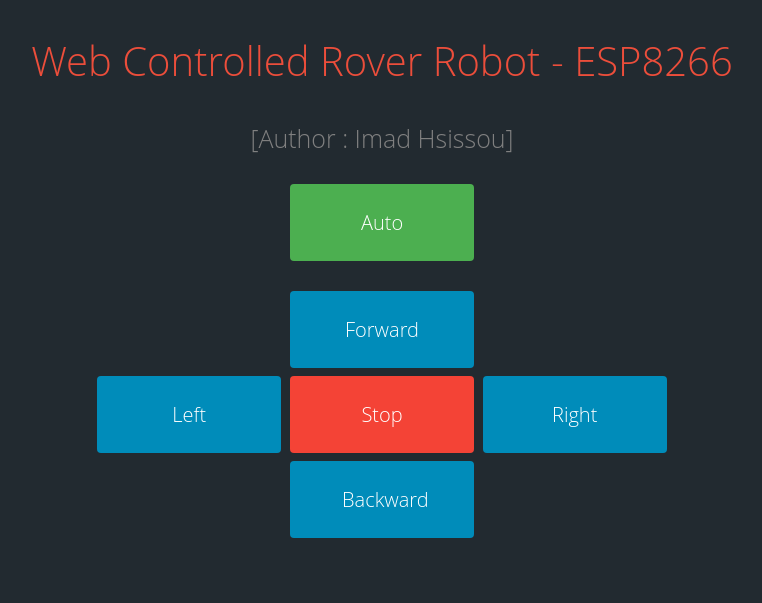
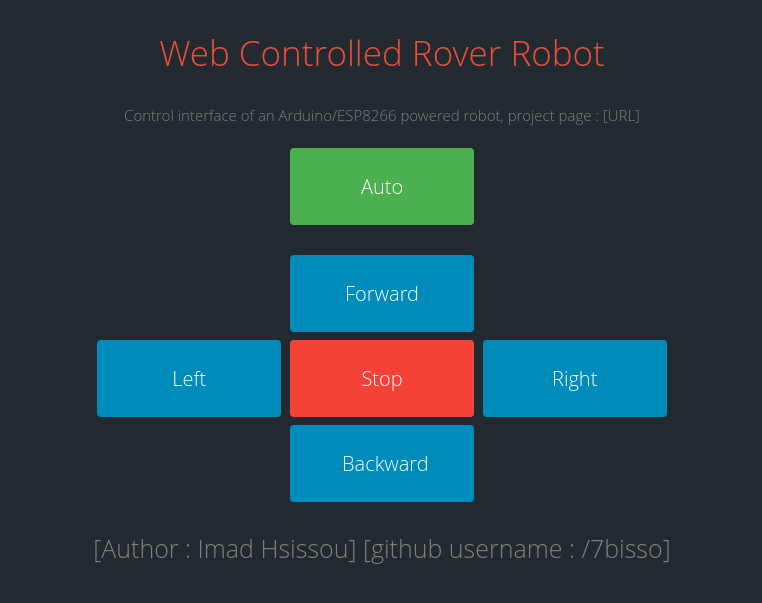
Before and after one commit to imadhsissou/imadhsissou.github.io, a Jekyll site: the page Iot/robot.html, which Jekyll copies as it is, in a window 1280 px wide. Shown: the top 603 px of the page, without its empty margins (258-1020 px from the left). Built offline with Jekyll 4.4.1, drawn with Linux system fonts in a browser that asks for light colours.

Commit message:
Update robot.html

```diff
--- a/Iot/robot.html
+++ b/Iot/robot.html
@@ -31,8 +31,8 @@
 </head>
 <body style="background-color : #222A30;" >
 
-<h2 style="color : #EC4E3B; font-family: 'Open Sans' ; font-size: 40px; font-weight: 300; text-align: center;">Web Controlled Rover Robot - ESP8266</h2>
-<h3 style="color : gray; font-family: 'Open Sans' ; font-size: 25px; font-weight: 300; text-align: center;">[Author : Imad Hsissou]<h3>
+<h2 style="color : #EC4E3B; font-family: 'Open Sans' ; font-size: 35px; font-weight: 300; text-align: center;">Web Controlled Rover Robot</h2>
+<h3 style="color : gray; font-family: 'Open Sans' ; font-size: 15px; font-weight: 300; text-align: center;">Control interface of an Arduino/ESP8266 powered robot, project page : [URL]<h3>
 
 <div class="wrapper">
     <a href="http://192.168.1.5/auto" class="button">Auto</a>
@@ -54,5 +54,7 @@
     <a href="http://192.168.1.5/B" class="button button2">Backward</a>
 </div>
 
+<h3 style="color : gray; font-family: 'Open Sans' ; font-size: 25px; font-weight: 300; text-align: center;">[Author : Imad Hsissou] [github username : /7bisso]<h4>
+
 </body>
 </html>
```
